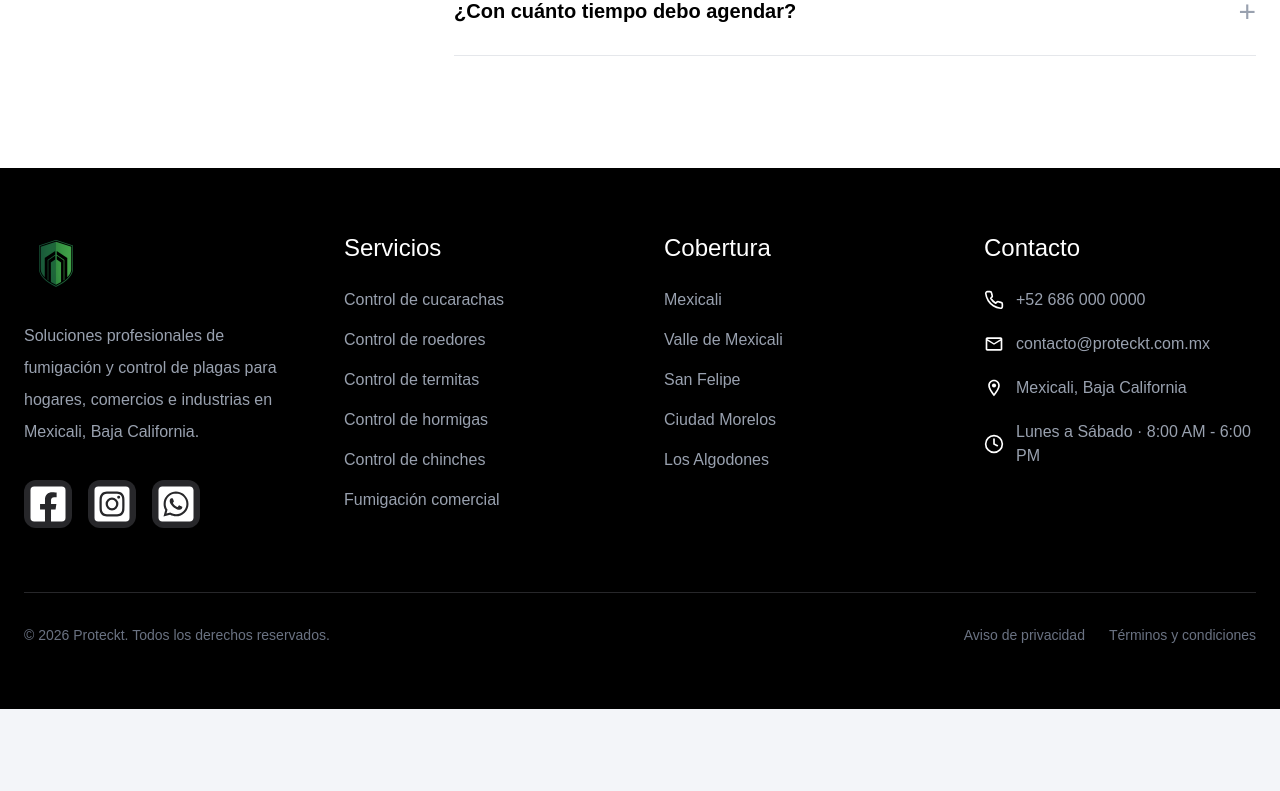
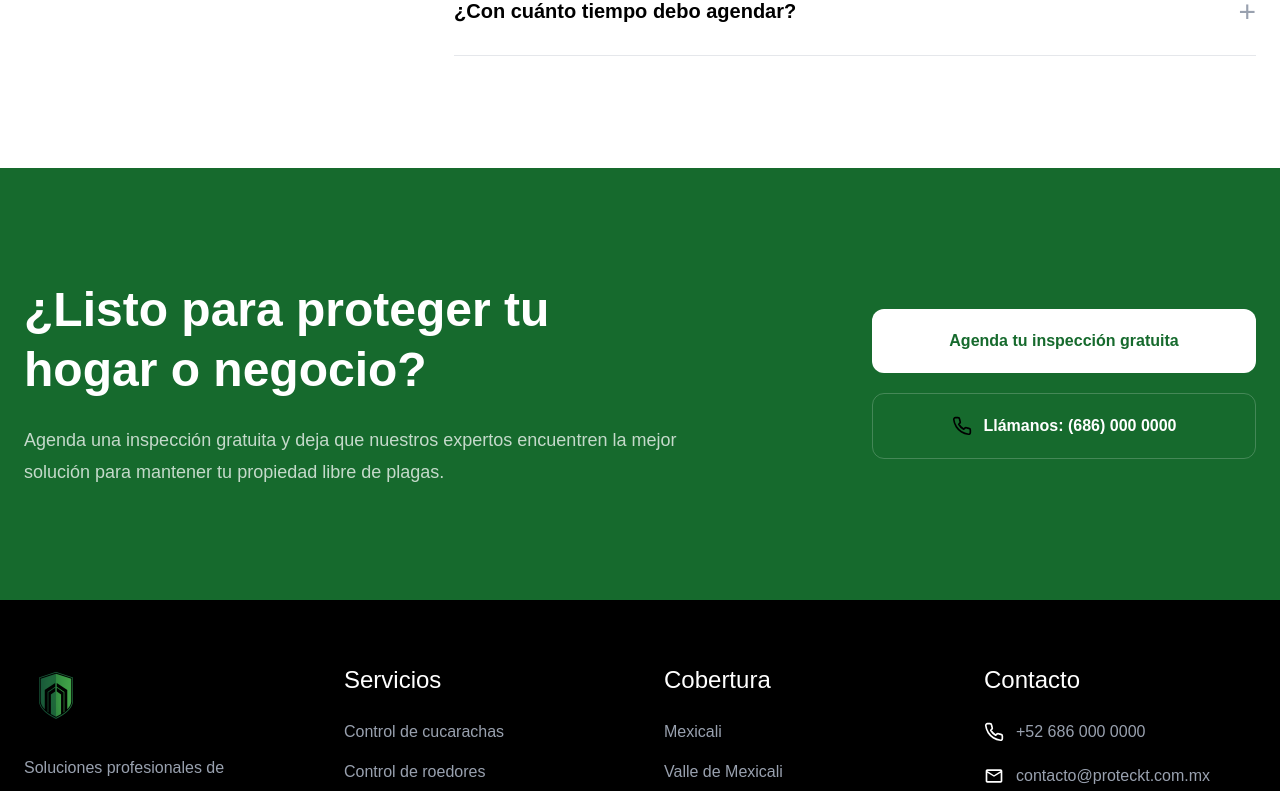
Before and after one commit to AxelUZ/proteckt-web, a React (Vite) app: page / in a window 1280 px wide. Shown: the part 5350-6141 px from the top of the page. Before the commit the page ends 6059 px from the top, so only its background shows below. Built offline with nearby package versions, Linux system fonts and the light colour scheme.

Commit message:
feat: add CTA

```diff
--- /dev/null
+++ b/src/components/home/CTA.tsx
@@ -0,0 +1,91 @@
+import PhoneIcon from "../../assets/images/phoneIcon.svg";
+
+export default function CTA() {
+  return (
+    <section className="relative overflow-hidden bg-primary py-28">
+
+      {/* Content */}
+
+      <div className="relative mx-auto flex max-w-7xl flex-col items-center justify-between gap-16 px-6 lg:flex-row">
+
+        {/* Left Content */}
+
+        <div className="max-w-2xl text-center lg:text-left">
+          <h2 className="font-heading text-4xl font-semibold leading-tight text-white lg:text-5xl">
+            ¿Listo para proteger tu hogar o negocio?
+          </h2>
+
+          <p className="mt-6 text-lg leading-8 text-white/75">
+            Agenda una inspección gratuita y deja que nuestros
+            expertos encuentren la mejor solución para mantener tu
+            propiedad libre de plagas.
+          </p>
+        </div>
+
+        {/* Right Actions */}
+
+        <div className="flex w-full max-w-sm flex-col gap-5">
+
+          <button
+            className="
+              cursor-pointer
+              rounded-xl
+              bg-white
+              px-8
+              py-5
+              font-semibold
+              text-primary
+              transition-all
+              duration-300
+              hover:-translate-y-1
+              hover:shadow-2xl
+              active:translate-y-0
+            "
+          >
+            Agenda tu inspección gratuita
+          </button>
+
+          <button
+            className="
+              group
+              flex
+              cursor-pointer
+              items-center
+              justify-center
+              gap-3
+              rounded-xl
+              border
+              border-white/20
+              px-8
+              py-5
+              font-semibold
+              text-white
+              transition-all
+              duration-300
+              hover:-translate-y-1
+              hover:border-white
+              hover:bg-white/10
+              active:translate-y-0
+            "
+          >
+            <img
+              src={PhoneIcon}
+              alt=""
+              className="
+                h-5
+                w-5
+                transition-transform
+                duration-300
+                group-hover:scale-110
+              "
+            />
+
+            Llámanos: (686) 000 0000
+          </button>
+
+        </div>
+
+      </div>
+    </section>
+  );
+}
--- a/src/router/AppRouter.tsx
+++ b/src/router/AppRouter.tsx
@@ -9,6 +9,7 @@ import WhyProteckt from "../components/home/WhyProteckt";
 import Process from "../components/home/Process";
 import Testimonials from "../components/home/Testimonials";
 import FAQ from "../components/home/FAQ";
+import CTA from "../components/home/CTA";
 
 function HomePage() {
   return (
@@ -22,6 +23,7 @@ function HomePage() {
         <Process/>
         <Testimonials/>
         <FAQ/>
+        <CTA/>
       </main>
 
       <Footer />
```
